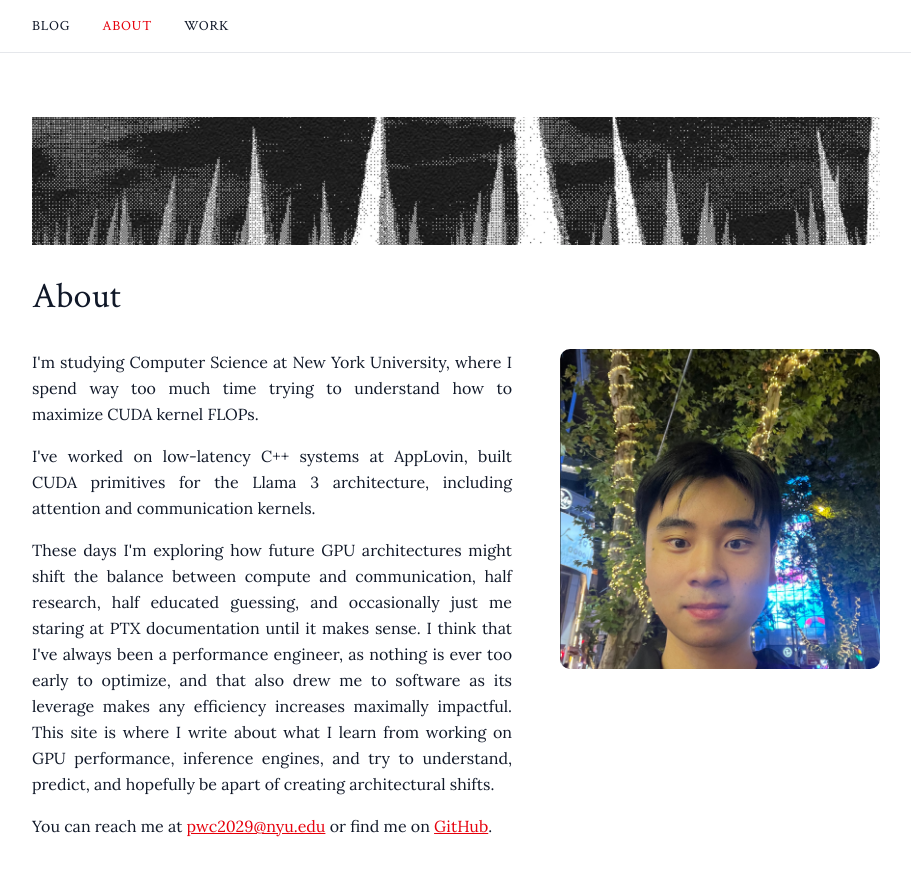
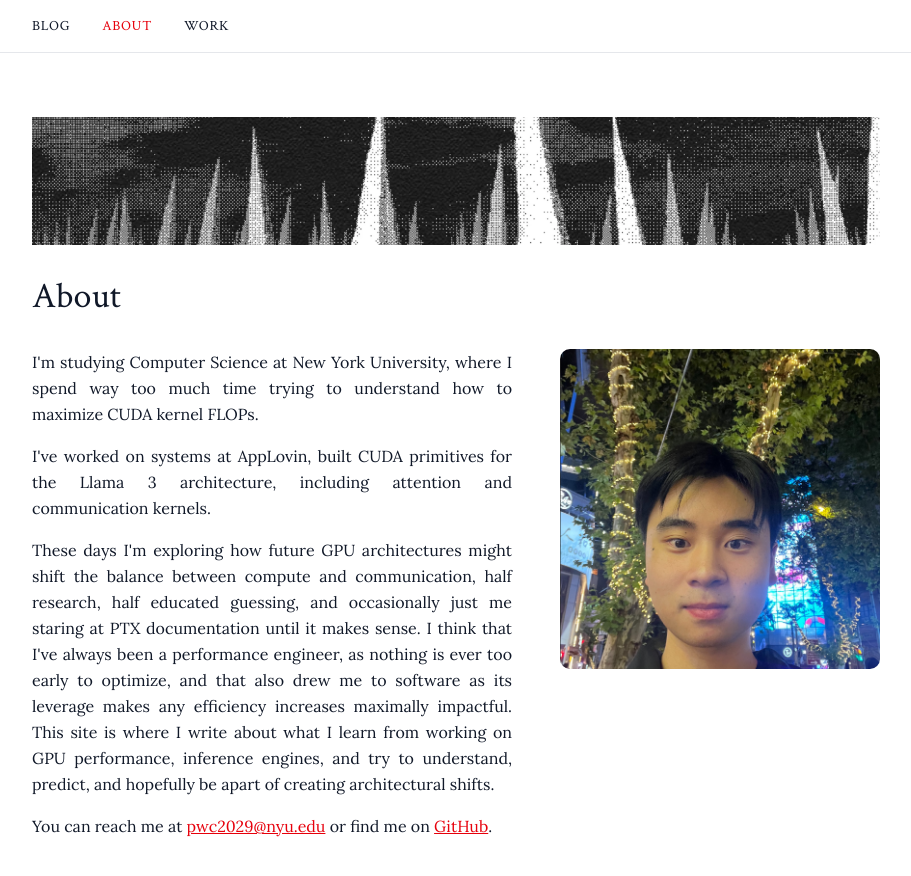
Before and after one commit to Better-Call-Paul/personal_website, a Next.js app: page /about in a window 1280 px wide. Shown: the top 876 px of the page, without its empty margins (184-1095 px from the left). Built offline with nearby package versions, Linux system fonts and the light colour scheme.

Commit message:
Update page.tsx

```diff
--- a/app/about/page.tsx
+++ b/app/about/page.tsx
@@ -29,7 +29,7 @@ export default function About() {
             </p>
 
             <p>
-              I've worked on low-latency C++ systems at AppLovin, built CUDA primitives for the Llama 3 architecture,
+              I've worked on systems at AppLovin, built CUDA primitives for the Llama 3 architecture,
               including attention and communication kernels.
             </p>
 
```
